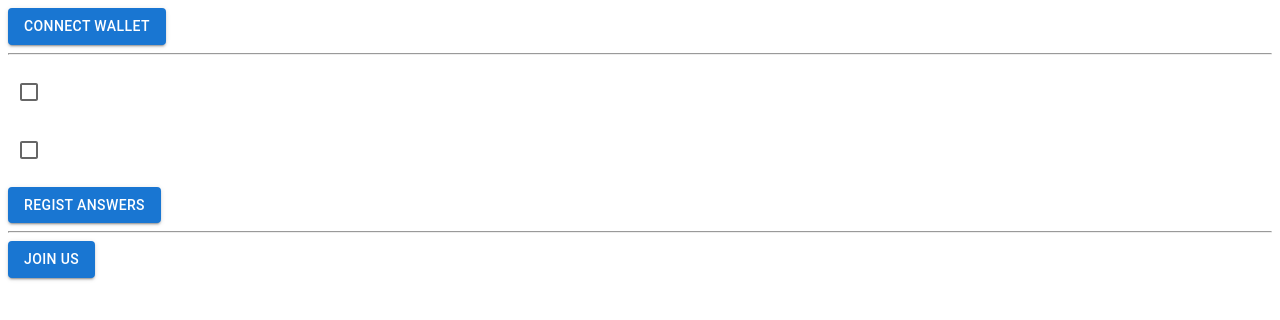
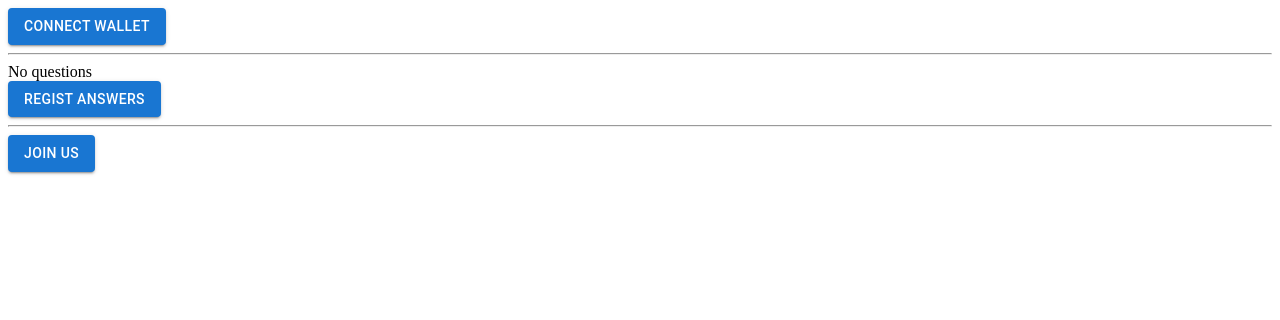
Before and after one commit to osaguild/membership-nft, a Next.js app in the folder frontend/: page / in a window 1280 px wide. Shown: the top 320 px of the page. Built offline with nearby package versions, Linux system fonts and the light colour scheme.

Commit message:
dynamic question length

```diff
--- a/frontend/components/answer.tsx
+++ b/frontend/components/answer.tsx
@@ -3,8 +3,6 @@ import { checkTransaction } from "../lib/etherScan";
 import Button from "@mui/material/Button";
 
 export default function Answer(props: any) {
-  const { q1Answer, q2Answer } = props.answers;
-
   const regist = async () => {
     const success = () => {
       props.setLoading(false);
@@ -16,7 +14,14 @@ export default function Answer(props: any) {
     }
 
     props.setLoading(true);
-    const [registAnswersResult, registAnswersData]: [string, any] = await registAnswers([1, 2], [q1Answer, q2Answer]);
+    const ids: number[] = [];
+    const answers: boolean[] = [];
+    for (let i = 0; i < props.questions.length; i++) {
+      ids.push(props.questions[i].id);
+      answers.push(props.questions[i].answer);
+    }
+    console.log(ids, answers);
+    const [registAnswersResult, registAnswersData]: [string, any] = await registAnswers(ids, answers);
     if (registAnswersResult === "failed") { return failed(registAnswersData) };
     const checkRes = await checkTransaction(registAnswersData.hash);
     if (checkRes === "failed") { return failed("Check transaction is failed") };
--- a/frontend/components/join.tsx
+++ b/frontend/components/join.tsx
@@ -3,7 +3,6 @@ import { checkTransaction } from "../lib/etherScan";
 import Button from "@mui/material/Button";
 
 export default function Join(props: any) {
-  const { q1Answer, q2Answer } = props.answers;
 
   const mint = async () => {
     const success = () => {
--- a/frontend/components/question.tsx
+++ b/frontend/components/question.tsx
@@ -1,25 +1,23 @@
 import { Checkbox } from "@mui/material";
 
 export default function Question(props: any) {
-  const { q1Question, q2Question } = props.questions;
-  const { q1Answer, q2Answer } = props.answers;
   const handleChange = (event: React.ChangeEvent<HTMLInputElement>) => {
-    props.setAnswers({
-      ...props.answers,
-      [event.target.name]: event.target.checked,
-    });
+    const questions = [...props.questions];
+    for (let i = 0; i < questions.length; i++) {
+      if (questions[i].id === Number(event.target.name)) {
+        questions[i].answer = event.target.checked;
+      }
+    }
+    props.setQuestions(questions);
   };
 
-  return (
-    <div>
-      <p>
-        <Checkbox checked={q1Answer} onChange={handleChange} name="q1Answer" />
-        {q1Question}
-      </p>
-      <p>
-        <Checkbox checked={q2Answer} onChange={handleChange} name="q2Answer" />
-        {q2Question}
-      </p>
-    </div>
-  );
+  const dom = () => {
+    const list = [];
+    for (let i = 0; i < props.questions.length; i++) {
+      list.push(<p key={props.questions[i].id}><Checkbox checked={props.questions[i].answer} onChange={handleChange} name={props.questions[i].id.toString()} />{props.questions[i].text}</p>);
+    }
+    return list;
+  }
+
+  return props.questions.length === 0 ? <div>No questions</div> : <div>{dom()}</div>;
 }
--- a/frontend/lib/web3.ts
+++ b/frontend/lib/web3.ts
@@ -31,20 +31,20 @@ export async function addMember(account: string): Promise<[string, any]> {
   };
 };
 
-export async function getQuestions(): Promise<[string, string[]]> {
+export async function getQuestions(): Promise<[string, any]> {
   try {
     const provider = new ethers.providers.Web3Provider(window.ethereum);
     const checker = Checker__factory.connect(process.env.NEXT_PUBLIC_CHECKER_CONTRACT_ADDRESS, provider);
     const countOfQuestions = await checker.getCountOfQuestions();
     const questions = [];
     for (let i = 1; i <= countOfQuestions.toNumber(); i++) {
-      questions.push(await checker.getQuestion(i));
+      questions.push({ id: i, text: await checker.getQuestion(i) });
     }
-    console.log("questions", questions);
+    console.log("get questions", questions);
     return ["success", questions];
   } catch (error) {
     console.log("getQuestion is failed", error);
-    return ["failed", []];
+    return ["failed", undefined];
   };
 };
 
--- a/frontend/pages/index.tsx
+++ b/frontend/pages/index.tsx
@@ -7,26 +7,22 @@ import { useState, useEffect } from "react";
 import { getQuestions } from "../lib/web3";
 
 export default function Home() {
+  type Question = { id: number, text: string, answer: boolean };
   const [account, setAccount] = useState(undefined);
   const [isLoading, setLoading] = useState(true);
-  const [questions, setQuestions] = useState({
-    q1Question: "",
-    q2Question: "",
-  });
-  const [answers, setAnswers] = useState({
-    q1Answer: false,
-    q2Answer: false,
-  });
+  const [questions, setQuestions] = useState<Question[]>([]);
+
   useEffect(() => {
     getQuestions().then(res => {
-      if (res[0] === "success") {
-        setQuestions({
-          q1Question: res[1][0],
-          q2Question: res[1][1],
-        });
+      if (res[0] === "failed") { return; };
+      const _questions: Question[] = [];
+      for (let i = 0; i < res[1].length; i++) {
+        _questions.push({ id: res[1][i].id, text: res[1][i].text, answer: false });
       }
-      setLoading(false);
+      setQuestions(_questions);
+      console.log("questions", _questions);
     });
+    setLoading(false);
   }, [])
 
   if (isLoading) {
@@ -36,10 +32,10 @@ export default function Home() {
       <div>
         <Wallet account={account} setAccount={setAccount} />
         <hr />
-        <Question questions={questions} answers={answers} setAnswers={setAnswers} />
-        <Answer answers={answers} setLoading={setLoading} />
+        <Question questions={questions} setQuestions={setQuestions} />
+        <Answer questions={questions} setLoading={setLoading} />
         <hr />
-        <Join account={account} answers={answers} setLoading={setLoading} />
+        <Join account={account} setLoading={setLoading} />
       </div>
     )
   }
```
